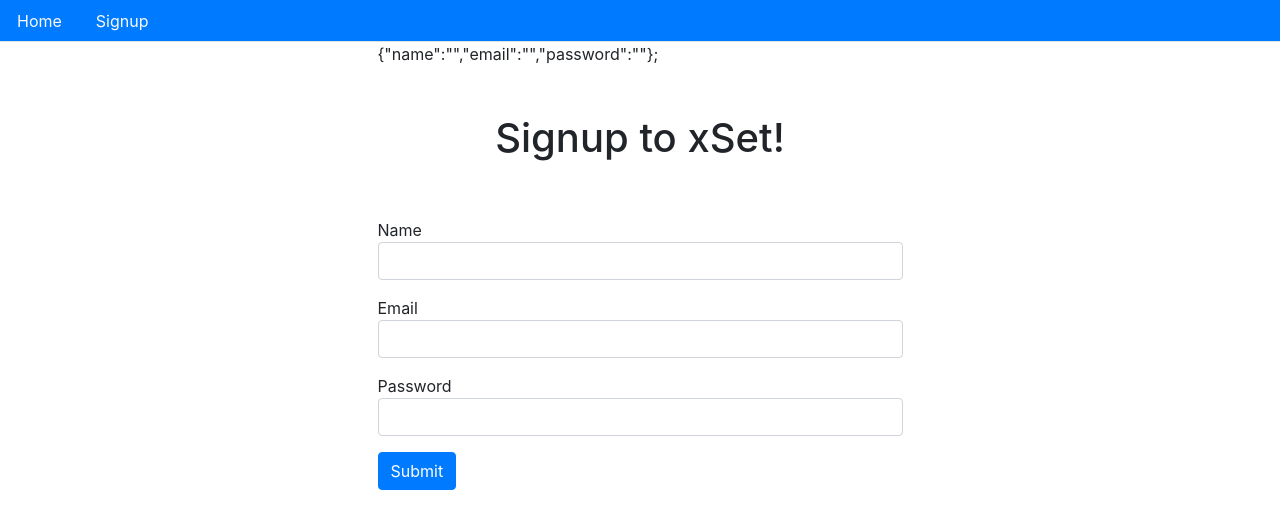
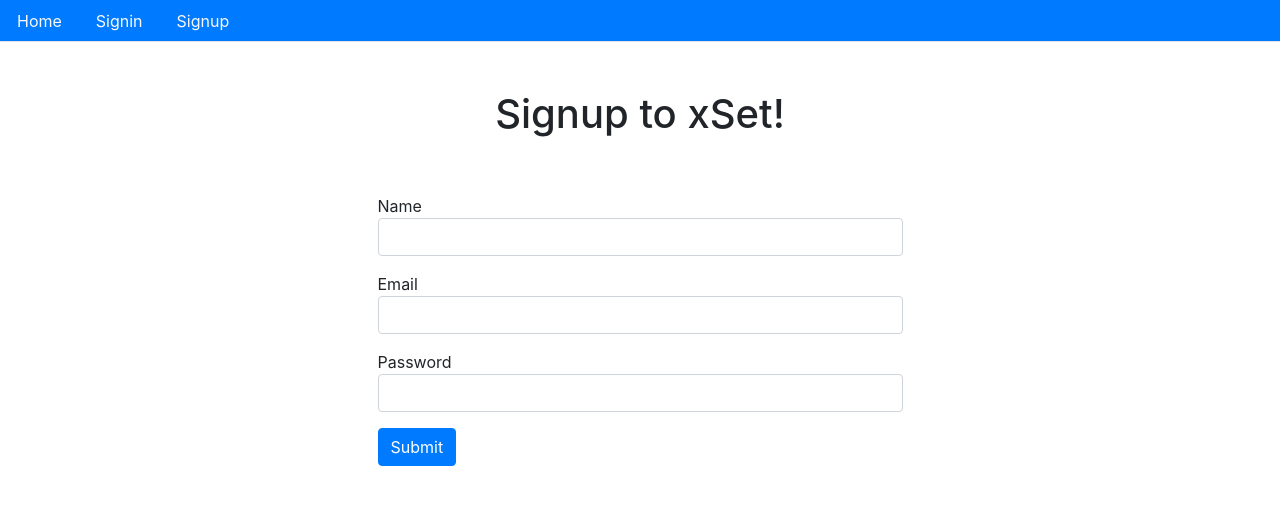
Before and after one commit to avistavkin/mern-auth, a React (Create React App) app in the folder client/: page /signup in a window 1280 px wide. Shown: the top 528 px of the page. Built offline with nearby package versions, Linux system fonts and the light colour scheme.

Commit message:
commit202005192248

```diff
--- a/client/src/Routes.js
+++ b/client/src/Routes.js
@@ -2,6 +2,8 @@ import React from 'react';
 import {BrowserRouter, Switch, Route} from 'react-router-dom';
 import App from './App';
 import Signup from './auth/Signup';
+import Signin from './auth/Signin';
+import Activate from './auth/Activate';
 
 const Routes = () => {
 	return (
@@ -9,6 +11,8 @@ const Routes = () => {
 			<Switch>
 				<Route path="/" exact component={App} />
 				<Route path="/signup" exact component={Signup} />
+				<Route path="/signin" exact component={Signin} />
+				<Route path="/auth/activate/:token" exact component={Activate} />
 			</Switch>
 		</BrowserRouter>
 		);
--- a/client/src/auth/Signup.js
+++ b/client/src/auth/Signup.js
@@ -1,5 +1,5 @@
 import React, {useState} from 'react';
-//import {Link, Redirect} from 'react-router-dom';
+import {Link, Redirect} from 'react-router-dom';
 import Layout from '../core/Layout';
 import axious from 'axios';
 import {ToastContainer, toast} from 'react-toastify';
@@ -36,7 +36,7 @@ const Signup = () => {
 			toast.success(response.data.message);
 		})
 		.catch(error => {
-			console.log('SIGNUP ERROR', error.response.data);
+			console.log('SIGNUP ERROR', error.response.data.error);
 			//error.response.data - данные ошибки будут переданы из бэкенда.
 			setValues({...values, buttonText: 'Submit'});
 			toast.error(error.response.data.error);
@@ -74,7 +74,6 @@ const Signup = () => {
 		<Layout>
 			<div className="col-md-6 offset-md-3">
 				<ToastContainer />
-				{JSON.stringify({name, email, password})};
 				<h1 className="p-5 text-center">Signup to xSet!</h1>
 				{signupForm()}
 			</div>
--- a/client/src/core/Layout.js
+++ b/client/src/core/Layout.js
@@ -7,6 +7,11 @@ const Layout = ({children}) => {
 			<li className="nav-item">
 				<Link to="/" className="text-light nav-link">
 					Home
+				</Link>
+			</li>
+			<li className="nav-item">
+				<Link to="/signin" className="text-light nav-link">
+					Signin
 				</Link>
 			</li>
 			<li className="nav-item">
```
Also changed, not shown: 1 other file (tests, documents, lock files or other folders).
